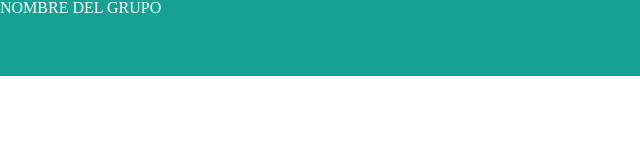
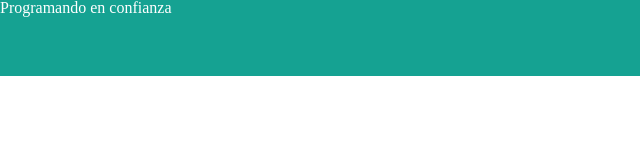
Before and after one commit to Raquelcb24/proyecto-modulo-1-Team-4, a website built with Vite: page src/index.html in a window 1280 px wide. Shown: the top 167 px of the page, 0-640 px from the left. Built offline with nearby package versions, Linux system fonts and the light colour scheme; files whose address does not match are found by name.

Commit message:
group name

```diff
--- a/src/index.html
+++ b/src/index.html
@@ -10,7 +10,7 @@
 <link href="https://fonts.googleapis.com/css2?family=Open+Sans:ital,wght@0,300..800;1,300..800&family=Rubik:ital,wght@0,300..900;1,300..900&display=swap" rel="stylesheet">
     <link rel="stylesheet" href="./scss/core/_reset.scss">
     <link rel="stylesheet" href="./scss/main.scss">
-    <title>Document</title>
+    <title>P.E.C</title>
 </head>
 <body>
     <load src="./partials/header.html"/>
--- a/src/partials/header.html
+++ b/src/partials/header.html
@@ -1,5 +1,5 @@
 <header> <!--Aida-->
-  <h1>NOMBRE DEL GRUPO</h1>
+  <h1>Programando en confianza</h1>
   <nav>
       <ul class="navegacion">
           <li><a href="#equipo" alt="Equipo">EQUIPO</a></li>
```
